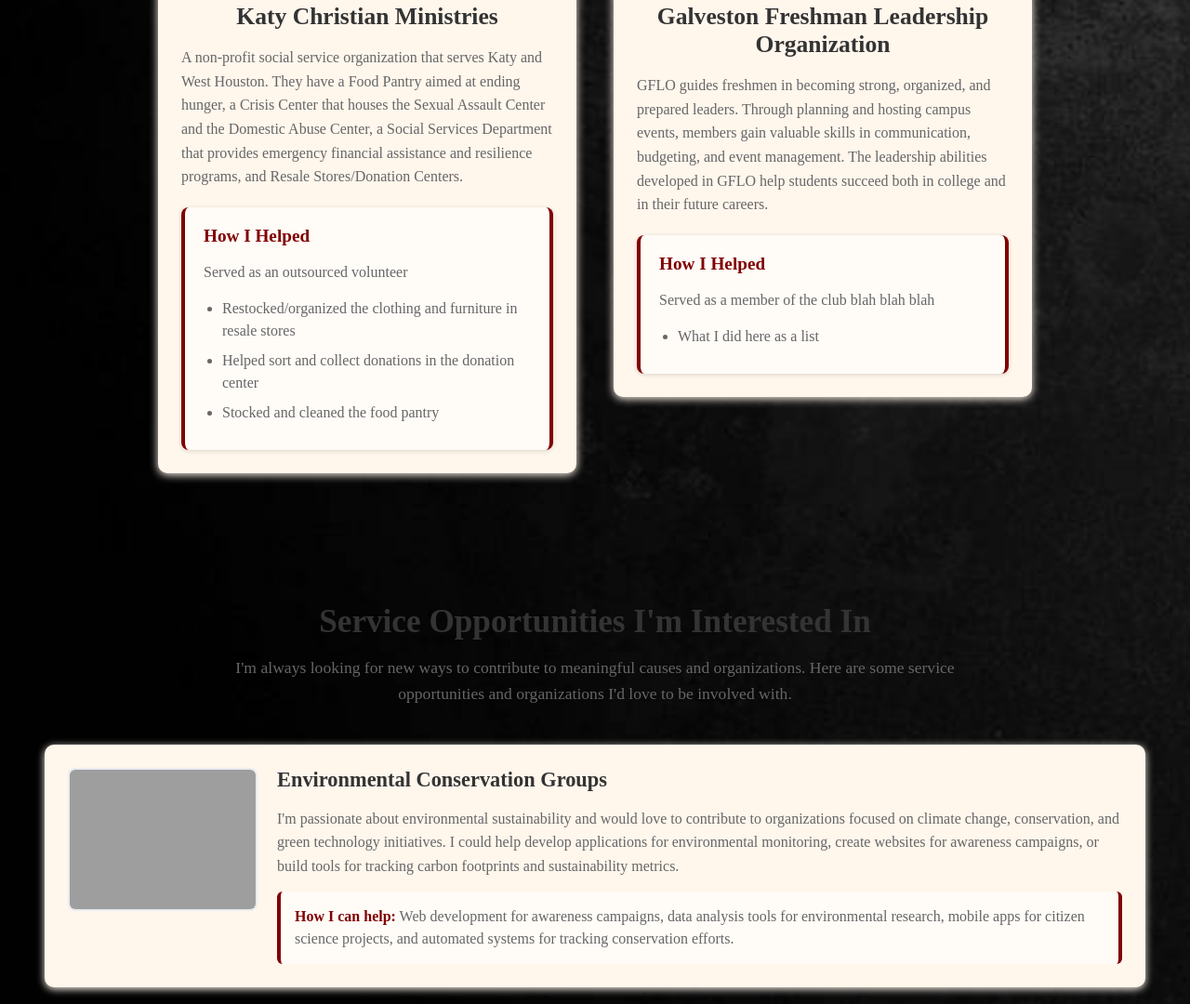
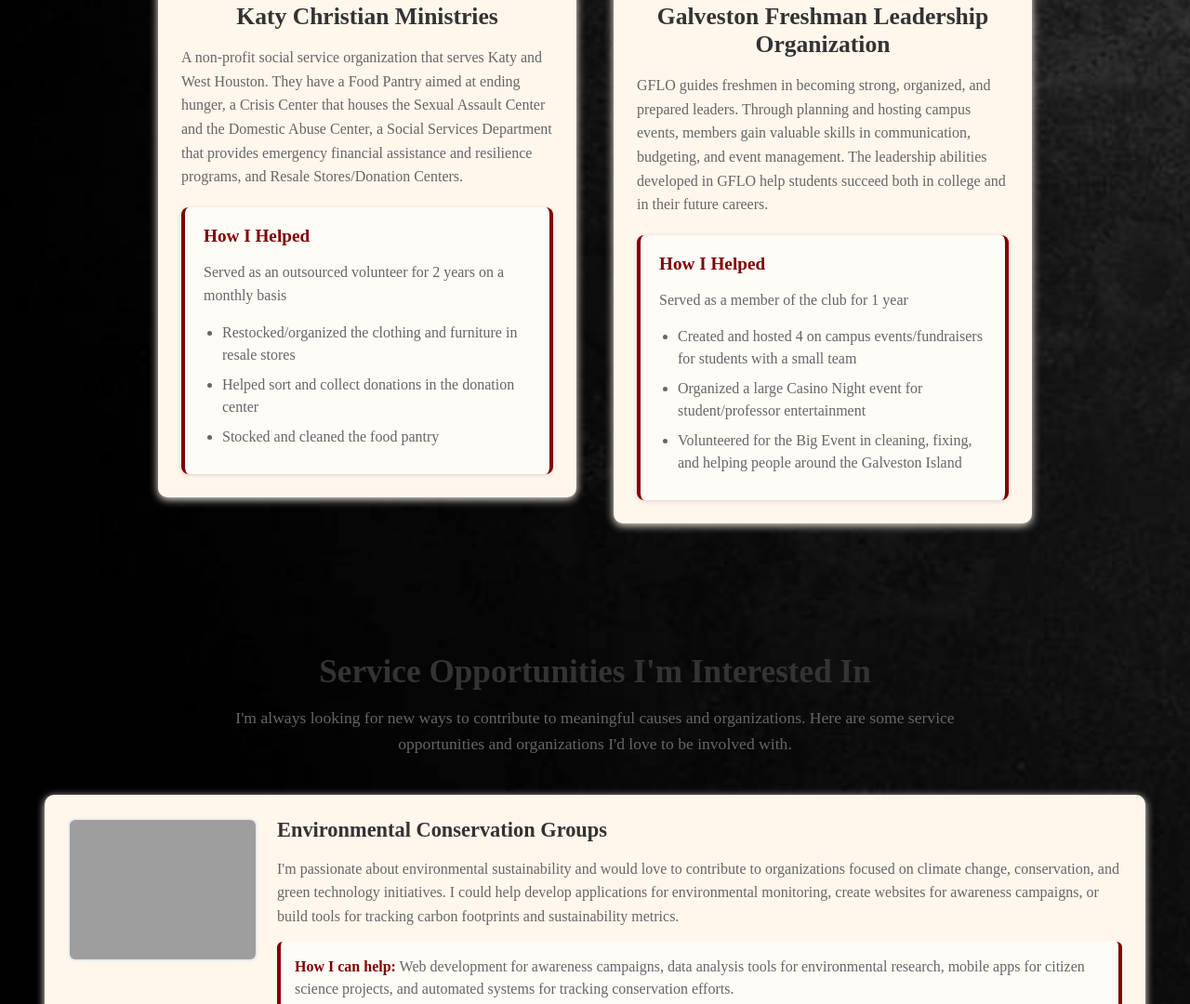
Before and after one commit to CSCE331-Fall2025-900-911/project1-zscollege01, a plain HTML site: page service.html in a window 1280 px wide. Shown: the part 734-1814 px from the top of the page at 93% size. Drawn offline with Linux system fonts and the light colour scheme; grey boxes are pictures that could not be loaded.

Commit message:
Finish service page

```diff
--- a/service.html
+++ b/service.html
@@ -45,7 +45,7 @@
                         <div class="contribution-section">
                             <h3>How I Helped</h3>
                             <p>
-                                Served as an outsourced volunteer
+                                Served as an outsourced volunteer for 2 years on a monthly basis
                             </p>
                             <ul>
                                 <li>Restocked/organized the clothing and furniture in resale stores</li>
@@ -68,10 +68,12 @@
                         <div class="contribution-section">
                             <h3>How I Helped</h3>
                             <p>
-                                Served as a member of the club blah blah blah
+                                Served as a member of the club for 1 year
                             </p>
                             <ul>
-                                <li>What I did here as a list</li>
+                                <li>Created and hosted 4 on campus events/fundraisers for students with a small team</li>
+                                <li>Organized a large Casino Night event for student/professor entertainment</li>
+                                <li>Volunteered for the Big Event in cleaning, fixing, and helping people around the Galveston Island</li>
                             </ul>
                         </div>
                     </div>
```
